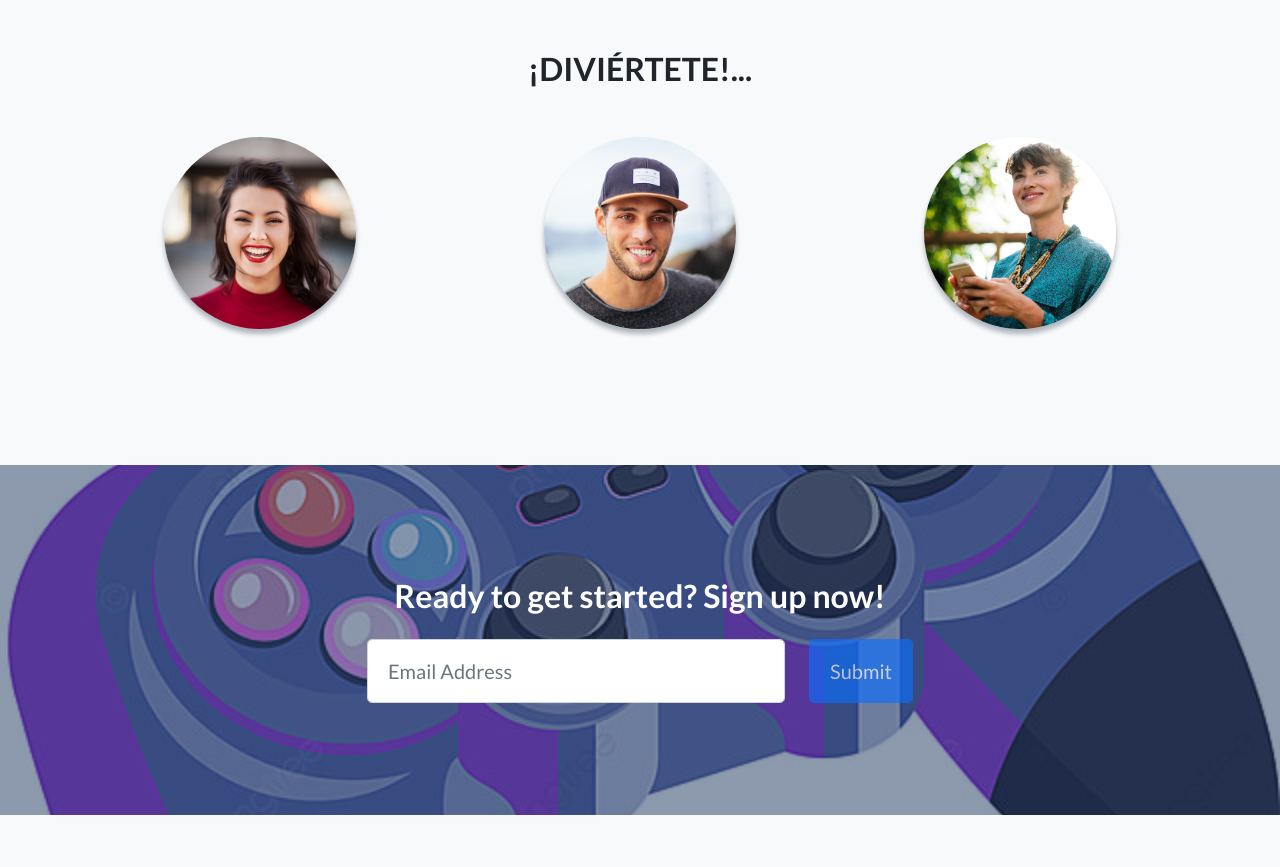
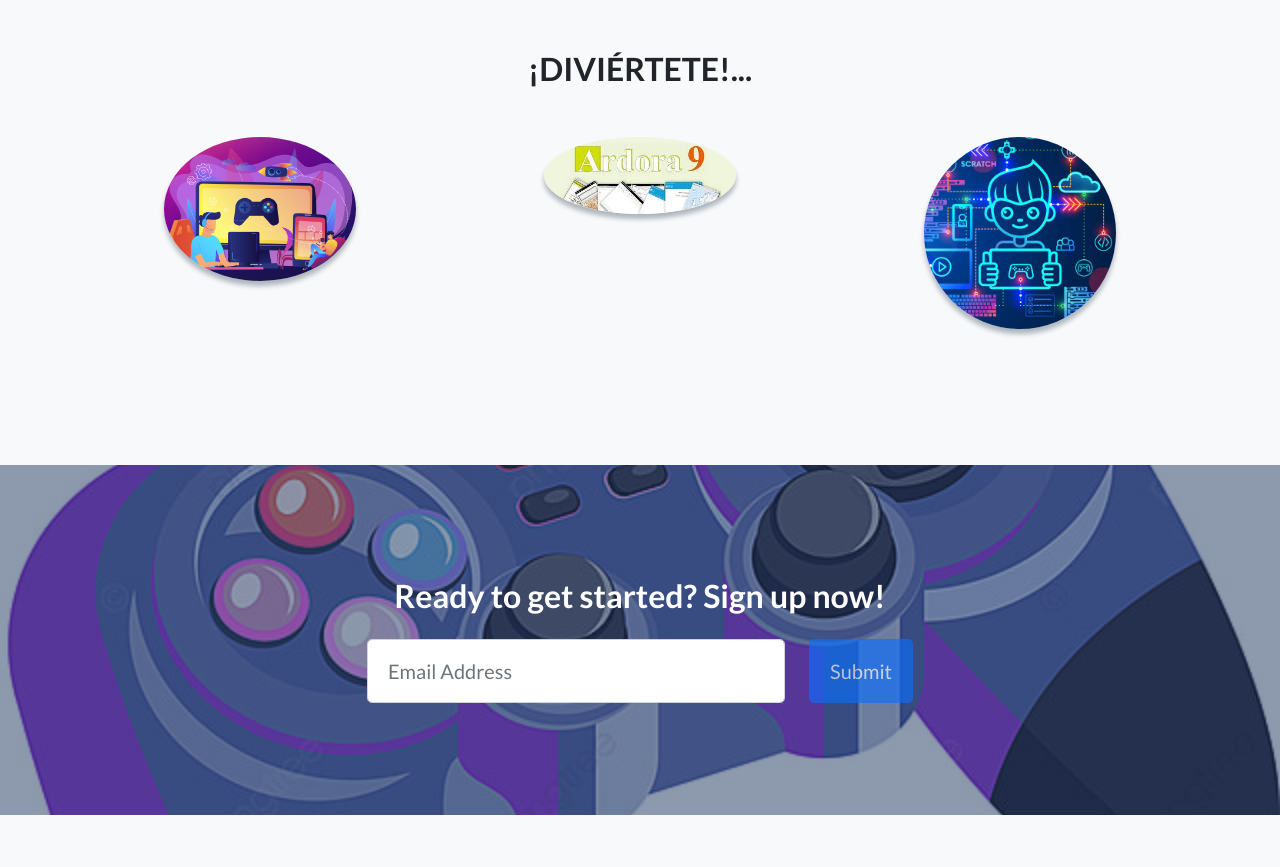
Before and after one commit to EliFlor99/JUEGOS_DE_ARDORA, a plain HTML site: page index.html in a window 1280 px wide. Shown: the part 3800-4667 px from the top of the page. Drawn offline with nearby package versions, Linux system fonts and the light colour scheme.

Commit message:
Update index.html

```diff
--- a/index.html
+++ b/index.html
@@ -147,21 +147,21 @@
                 <div class="row">
                     <div class="col-lg-4">
                         <div class="testimonial-item mx-auto mb-5 mb-lg-0">
-                            <img class="img-fluid rounded-circle mb-3" src="assets/img/testimonials-1.jpg" alt="..." />
+                            <img class="img-fluid rounded-circle mb-3" src="assets/img/juegos.jpg" alt="..." />
                             <h5></h5>
                             <p class="font-weight-light mb-0"></p>
                         </div>
                     </div>
                     <div class="col-lg-4">
                         <div class="testimonial-item mx-auto mb-5 mb-lg-0">
-                            <img class="img-fluid rounded-circle mb-3" src="assets/img/testimonials-2.jpg" alt="..." />
+                            <img class="img-fluid rounded-circle mb-3" src="assets/img/ARDORA.jpg" alt="..." />
                             <h5></h5>
                             <p class="font-weight-light mb-0"></p>
                         </div>
                     </div>
                     <div class="col-lg-4">
                         <div class="testimonial-item mx-auto mb-5 mb-lg-0">
-                            <img class="img-fluid rounded-circle mb-3" src="assets/img/testimonials-3.jpg" alt="..." />
+                            <img class="img-fluid rounded-circle mb-3" src="assets/img/gamificacion.jpg" alt="..." />
                             <h5></h5>
                             <p class="font-weight-light mb-0"></p>
                         </div>
```
